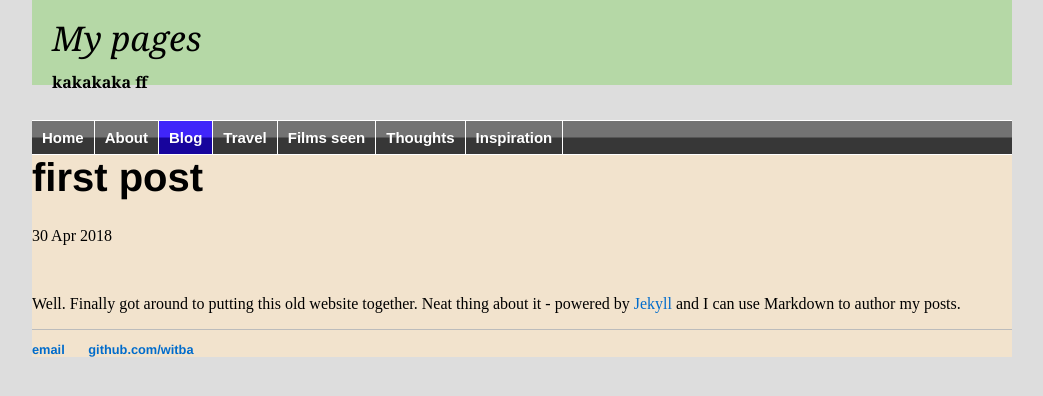
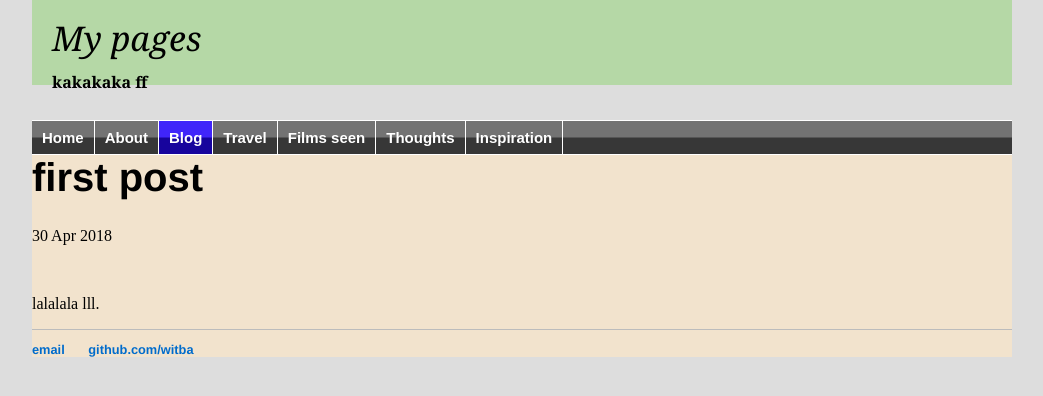
Before and after one commit to witba/witba.github.io, a Jekyll site: the page built from _posts/2018-04-30-witek-site-launched.md, in a window 1280 px wide. Shown: the top 396 px of the page, without its empty margins (118-1161 px from the left). Built offline with Jekyll 4.4.1, drawn with Linux system fonts in a browser that asks for light colours.

Commit message:
Update 2018-04-30-witek-site-launched.md

```diff
--- a/_posts/2018-04-30-witek-site-launched.md
+++ b/_posts/2018-04-30-witek-site-launched.md
@@ -4,4 +4,4 @@
 date: 2018-04-30
 ---
 
-Well. Finally got around to putting this old website together. Neat thing about it - powered by [Jekyll](http://jekyllrb.com) and I can use Markdown to author my posts.
+lalalala lll.
```
